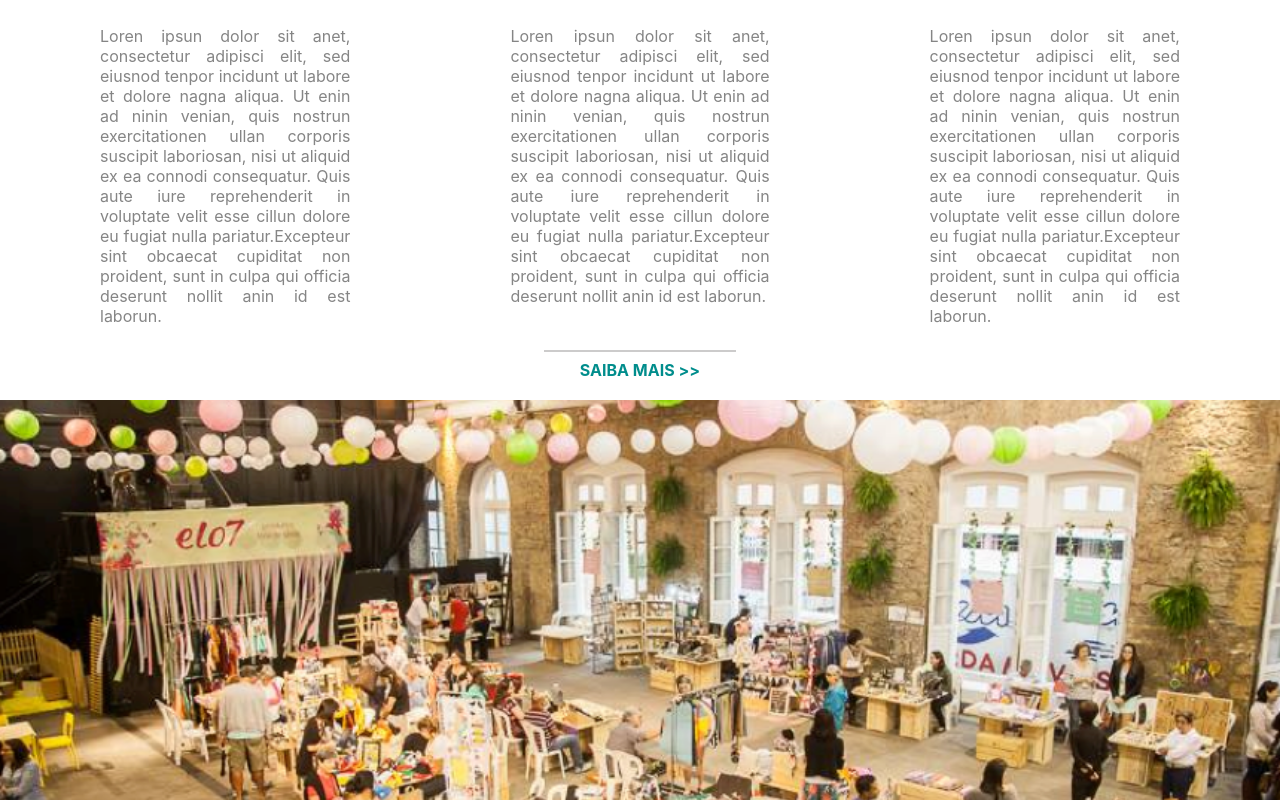
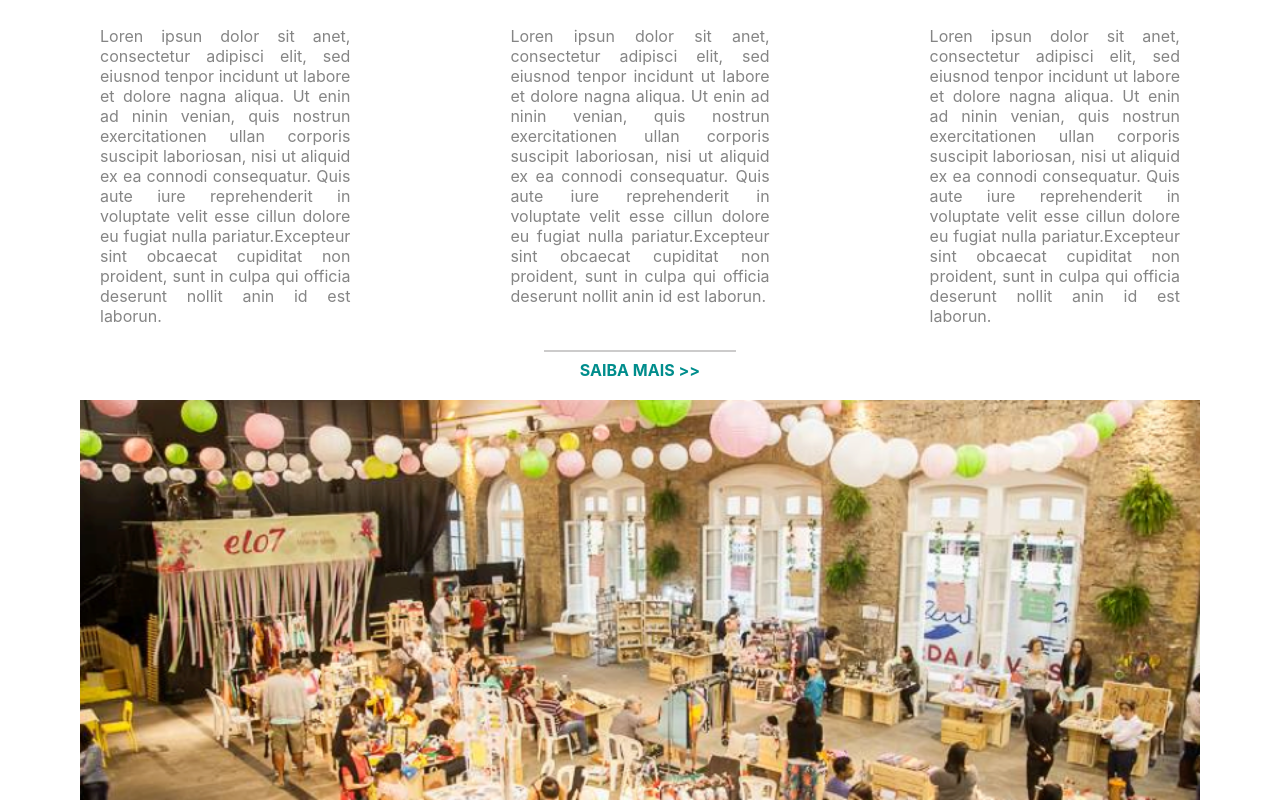
Before and after one commit to AnaClaraAmorim/Desafio-Elo-7-Front-End, a Svelte app: page / in a window 1280 px wide. Shown: the part 2025-2825 px from the top of the page. Built offline with nearby package versions, Linux system fonts and the light colour scheme.

Commit message:
banner with magin variable

```diff
--- a/src/App.svelte
+++ b/src/App.svelte
@@ -14,7 +14,7 @@ textLink = "Vagas em aberto >>"
 navigate= "#vagas"/>
 <Squad></Squad>
 <Culture></Culture>
-<Banner title='' image = '../images/foto-bottom.png' height = '50vh'></Banner>
+<Banner title='' image = '../images/foto-bottom.png' height = '50vh' margin='80px'></Banner>
 
 <style>
   :global(:root){
--- a/src/UI/Banner.svelte
+++ b/src/UI/Banner.svelte
@@ -2,10 +2,11 @@
   export let title = '';
   export let image;
   export let height;
+  export let margin = '0px' ;
 
 </script>
 
-<div class="banner" style="--image: url({image}); --height: {height}">
+<div class="banner" style="--image: url({image}); --height: {height}; --margin : {margin}">
   <div class="banner-text">
     <h1 style="font-size:50px">{title}</h1>
   </div>
@@ -22,6 +23,7 @@
     display: flex;
     justify-content: center;
     align-items: center;
+    margin: 0px var(--margin);
 
   }
 
```
